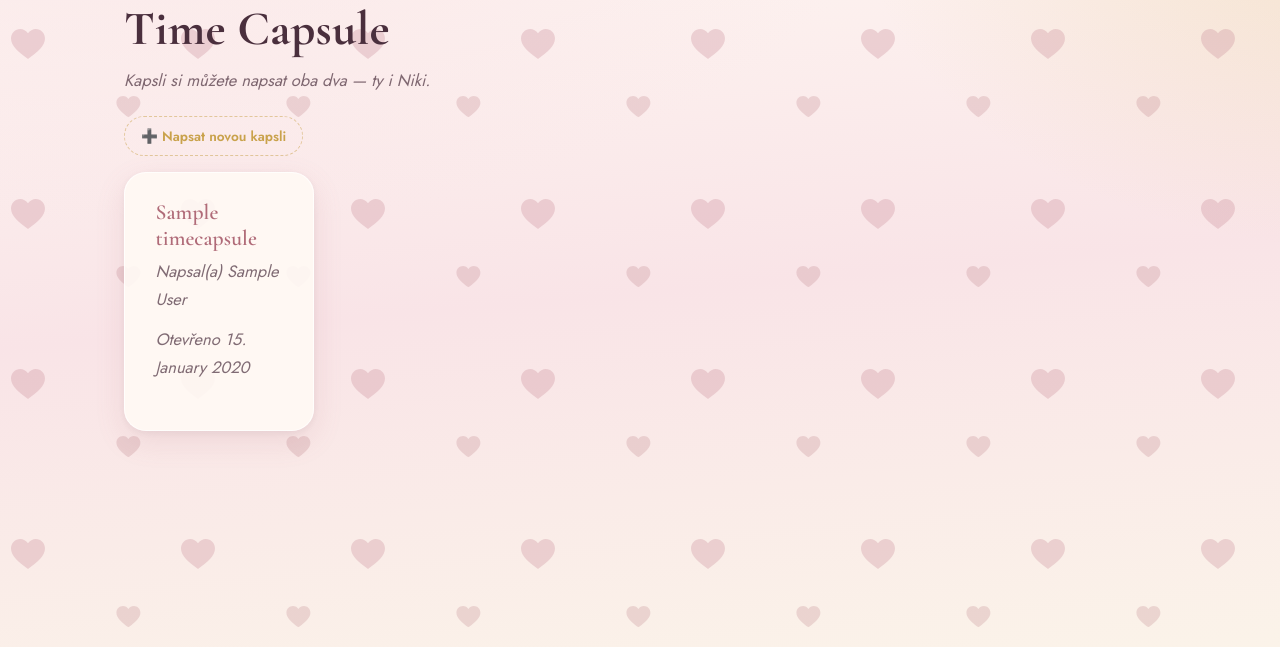
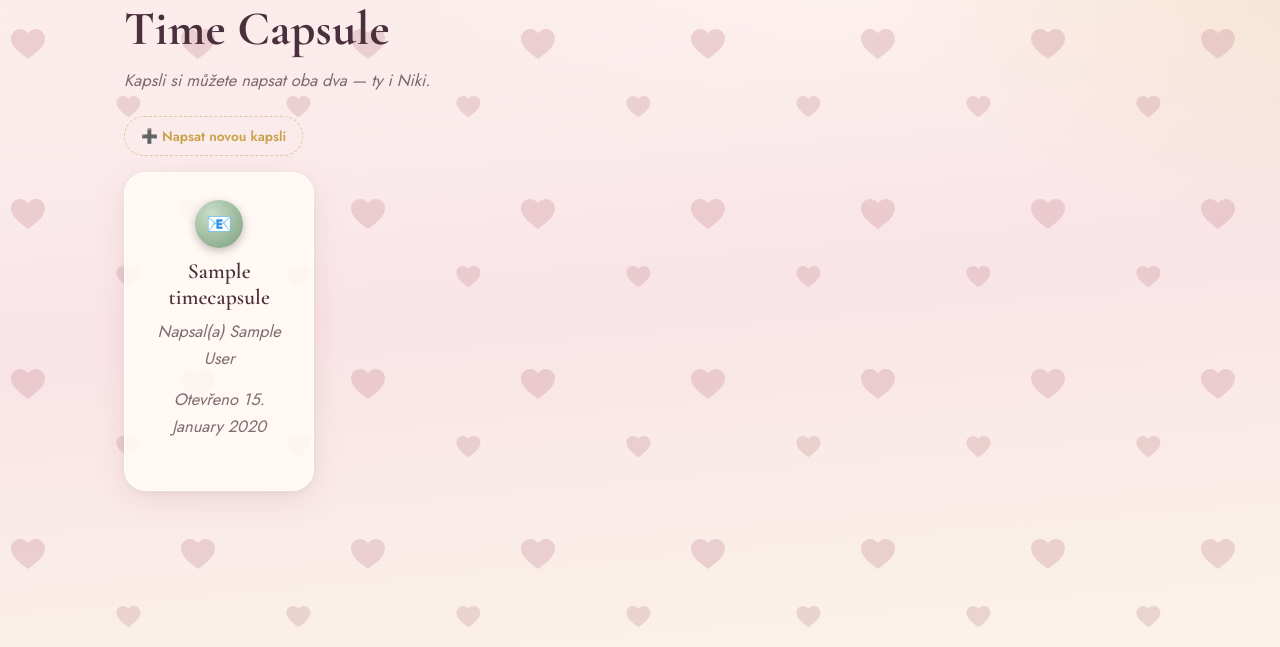
Before and after one commit to Danas2008/Niki, a Django app: page /capsule/ in a window 1280 px wide. Shown: the part 153-800 px from the top of the page. Run offline with Django 5.2, Linux system fonts and the light colour scheme; a user stored in the database is signed in; tables that the repository leaves empty hold one stand-in row (values such as "Sample post").

Commit message:
Improve time capsule hover effects and add a tap-to-open reveal
- Capsule list cards are now fully clickable, with a wax-seal-style icon
  (heart for unopened, opened-envelope for already-opened), a lift +
  gold glow + shimmer sweep on hover, matching the site's envelope
  visual language elsewhere.
- Opening a capsule now shows a sealed envelope you tap first, which
  reveals the letter content with a fade-in transition (confetti fires
  on that tap for a genuinely first open, same as before).

```diff
--- a/capsule/templates/capsule/capsule_list.html
+++ b/capsule/templates/capsule/capsule_list.html
@@ -8,12 +8,13 @@
 <div class="grid">
 {% for capsule in capsules %}
     {% if capsule.unlocked or builder_mode %}
-        <div class="card">
-            <h3><a href="{% url 'capsule_detail' capsule.pk %}">{{ capsule.title }}</a></h3>
+        <a class="card capsule-card {% if capsule.opened %}capsule-card--opened{% endif %}" href="{% url 'capsule_detail' capsule.pk %}">
+            <div class="capsule-card-icon">{% if capsule.opened %}&#128231;{% else %}&#10084;{% endif %}</div>
+            <h3>{{ capsule.title }}</h3>
             {% if capsule.author %}<p class="teaser">Napsal(a) {{ capsule.author.profile.display_name|default:capsule.author.username }}</p>{% endif %}
             {% if capsule.opened %}<p class="teaser">Otevřeno {{ capsule.opened_at|date:"j. E Y" }}</p>{% else %}<p class="teaser">Připraveno k otevření</p>{% endif %}
             {% if builder_mode and not capsule.unlocked %}<p class="unlock-date">&#128274; Zamčeno do {{ capsule.unlock_at|date:"j. E Y" }}</p>{% endif %}
-        </div>
+        </a>
     {% else %}
         <div class="card card-locked">
             <div class="lock-icon">&#128274;</div>
--- a/static/css/style.css
+++ b/static/css/style.css
@@ -846,3 +846,54 @@ input[type=file] {
     min-width: 0;
 }
 .path-card .card { margin-bottom: 0; }
+
+/* ---------- Time Capsule cards ---------- */
+.capsule-card {
+    display: block;
+    text-align: center;
+    color: inherit;
+    text-decoration: none;
+    position: relative;
+    overflow: hidden;
+    transition: box-shadow 0.32s var(--ease), transform 0.32s var(--ease), border-color 0.32s var(--ease);
+}
+.capsule-card::before {
+    content: "";
+    position: absolute;
+    inset: 0;
+    background: linear-gradient(115deg, transparent 40%, rgba(255,255,255,0.55) 50%, transparent 60%);
+    background-size: 220% 220%;
+    background-position: -60% -60%;
+    opacity: 0;
+    pointer-events: none;
+    transition: opacity 0.3s var(--ease);
+}
+.capsule-card:hover {
+    text-decoration: none;
+    transform: translateY(-5px) scale(1.015);
+    border-color: rgba(201,162,75,0.5);
+    box-shadow: var(--shadow-glow);
+}
+.capsule-card:hover::before {
+    opacity: 1;
+    animation: shimmer 1.1s ease-in-out;
+}
+
+.capsule-card-icon {
+    width: 3rem;
+    height: 3rem;
+    margin: 0 auto 0.7rem;
+    border-radius: 50%;
+    display: flex;
+    align-items: center;
+    justify-content: center;
+    font-size: 1.3rem;
+    color: #fff8ee;
+    background: radial-gradient(circle at 35% 30%, var(--gold-soft), var(--rose-deep) 75%);
+    box-shadow: 0 3px 8px rgba(74,47,61,0.3);
+    transition: transform 0.32s var(--ease);
+}
+.capsule-card:hover .capsule-card-icon { transform: scale(1.12) rotate(-4deg); }
+.capsule-card--opened .capsule-card-icon {
+    background: radial-gradient(circle at 35% 30%, #c9dfc9, #8fae8f 75%);
+}
--- a/templates/base.html
+++ b/templates/base.html
@@ -7,7 +7,7 @@
 <title>{% block title %}Danini Web{% endblock %}</title>
 <link rel="preconnect" href="https://fonts.googleapis.com">
 <link href="https://fonts.googleapis.com/css2?family=Cormorant+Garamond:ital,wght@0,500;0,600;0,700;1,500&family=Jost:wght@400;500;600&display=swap" rel="stylesheet">
-<link rel="stylesheet" href="{% static 'css/style.css' %}?v=14">
+<link rel="stylesheet" href="{% static 'css/style.css' %}?v=15">
 <link rel="icon" type="image/svg+xml" href="{% static 'img/heart-logo.svg' %}">
 <link rel="apple-touch-icon" href="{% static 'img/heart-logo-square.svg' %}">
 <script defer src="https://cdn.jsdelivr.net/npm/alpinejs@3.x.x/dist/cdn.min.js"></script>
```
Also changed, not shown: capsule/templates/capsule/capsule_detail.html (+14 -10 lines).
